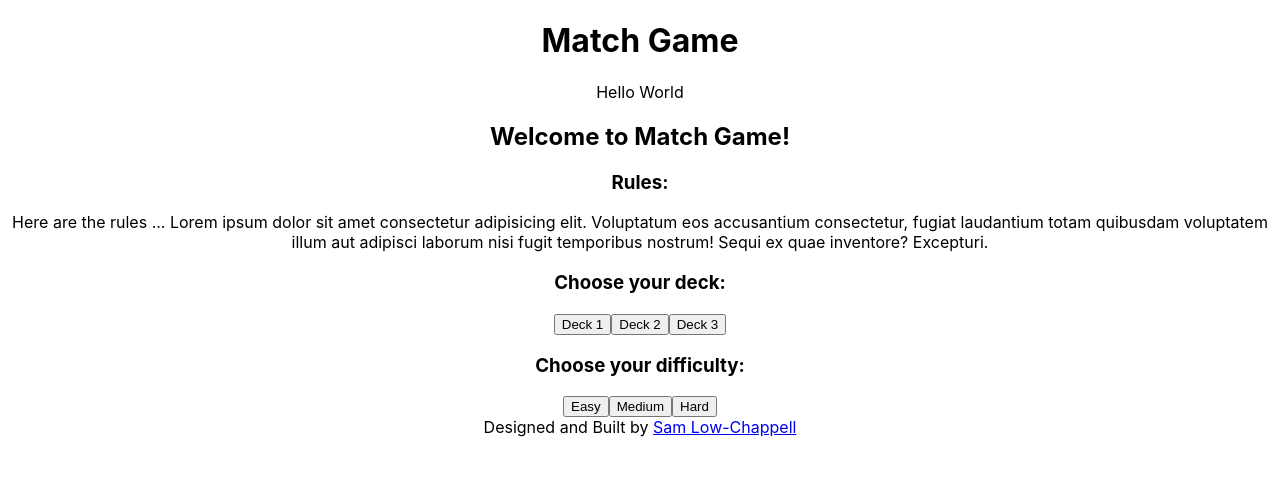
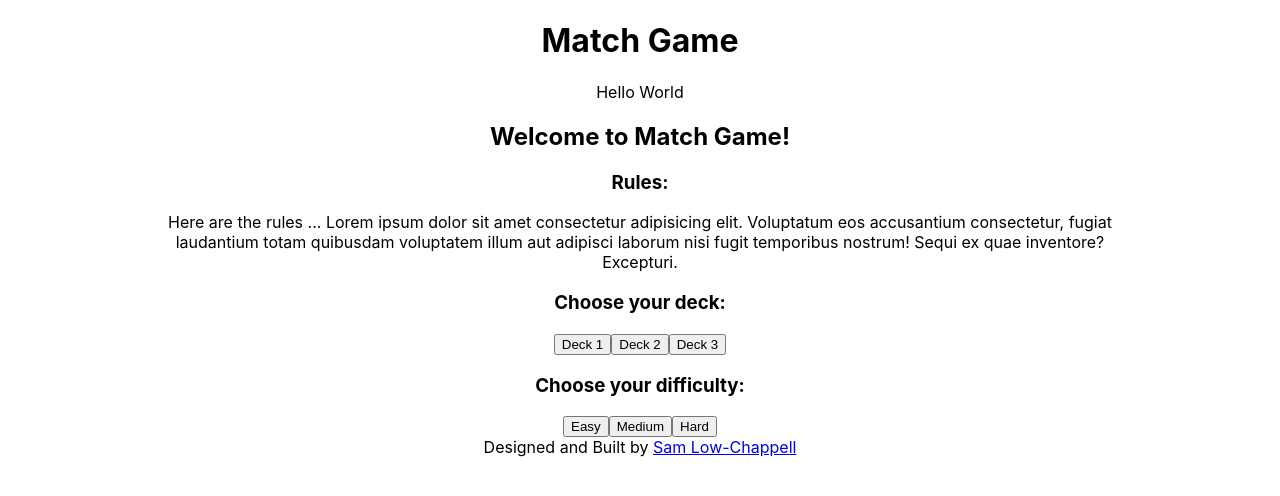
Before and after one commit to sjlowchappell/match-game, a React (Create React App) app: page / in a window 1280 px wide. Shown: the top 496 px of the page. Built offline with nearby package versions, Linux system fonts and the light colour scheme.

Commit message:
made first styled component (wrapper)

```diff
--- a/src/components/layout.tsx
+++ b/src/components/layout.tsx
@@ -1,8 +1,15 @@
 import React, { FC } from 'react';
+import styled from 'styled-components';
+
+const Wrapper = styled.div`
+	max-width: 960px;
+	margin: 0 auto;
+	padding: 0 15px;
+`;
 
 const Layout: FC = ({ children }) => {
 	return (
-		<div>
+		<Wrapper>
 			<header>
 				<h1>Match Game</h1>
 			</header>
@@ -10,7 +17,7 @@ const Layout: FC = ({ children }) => {
 			<footer>
 				Designed and Built by <a href="https://samlow-chappell.com">Sam Low-Chappell</a>
 			</footer>
-		</div>
+		</Wrapper>
 	);
 };
 
```
